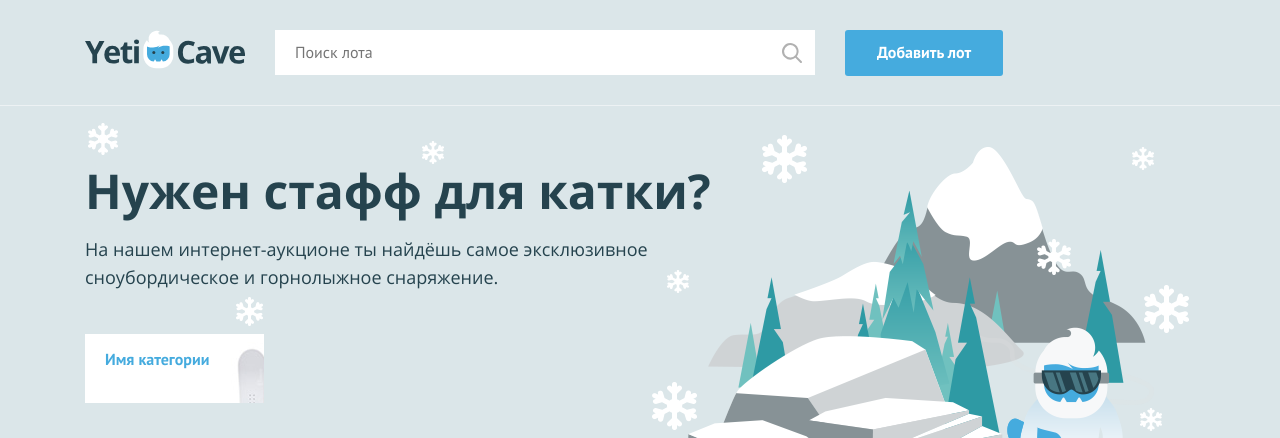
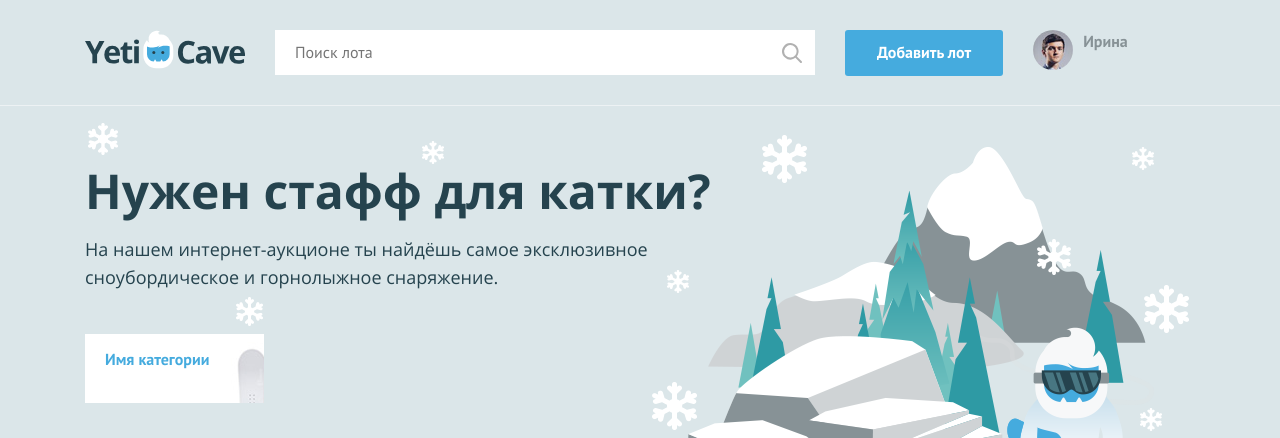
Before and after one commit to IrinaIv/104247-yeticave, a PHP site: page / in a window 1280 px wide. Shown: the top 438 px of the page. Run offline with PHP 8.4, Linux system fonts and the light colour scheme.

Commit message:
added condition to show avatar block or login block

```diff
--- a/index.php
+++ b/index.php
@@ -1,7 +1,7 @@
 <?php
 $is_auth = rand(0, 1);
 
-$user_name = ''; // укажите здесь ваше имя
+$user_name = 'Ирина';
 $user_avatar = 'img/user.jpg';
 ?>
 <!DOCTYPE html>
@@ -29,7 +29,24 @@
 
         <nav class="user-menu">
 
-        <!-- здесь должен быть PHP код для показа аватара пользователя -->
+        <!-- код для показа аватара пользователя -->
+			<?php if ($is_auth === 1): ?>
+				<div class="user-menu__image">
+					<img src="img/user.jpg" width="40" height="40" alt="Пользователь">
+				</div>
+				<div class="user-menu__logged">
+					<p><?=$user_name; ?></p>
+				</div>
+			<?php else: ?>
+				<ul class="user-menu__list">
+					<li class="user-menu__item">
+						<a href="#">Регистрация</a>
+					</li>
+					<li class="user-menu__item">
+						<a href="#">Вход</a>
+					</li>
+				</ul>
+			<?php endif; ?>
 
         </nav>
     </div>
```
